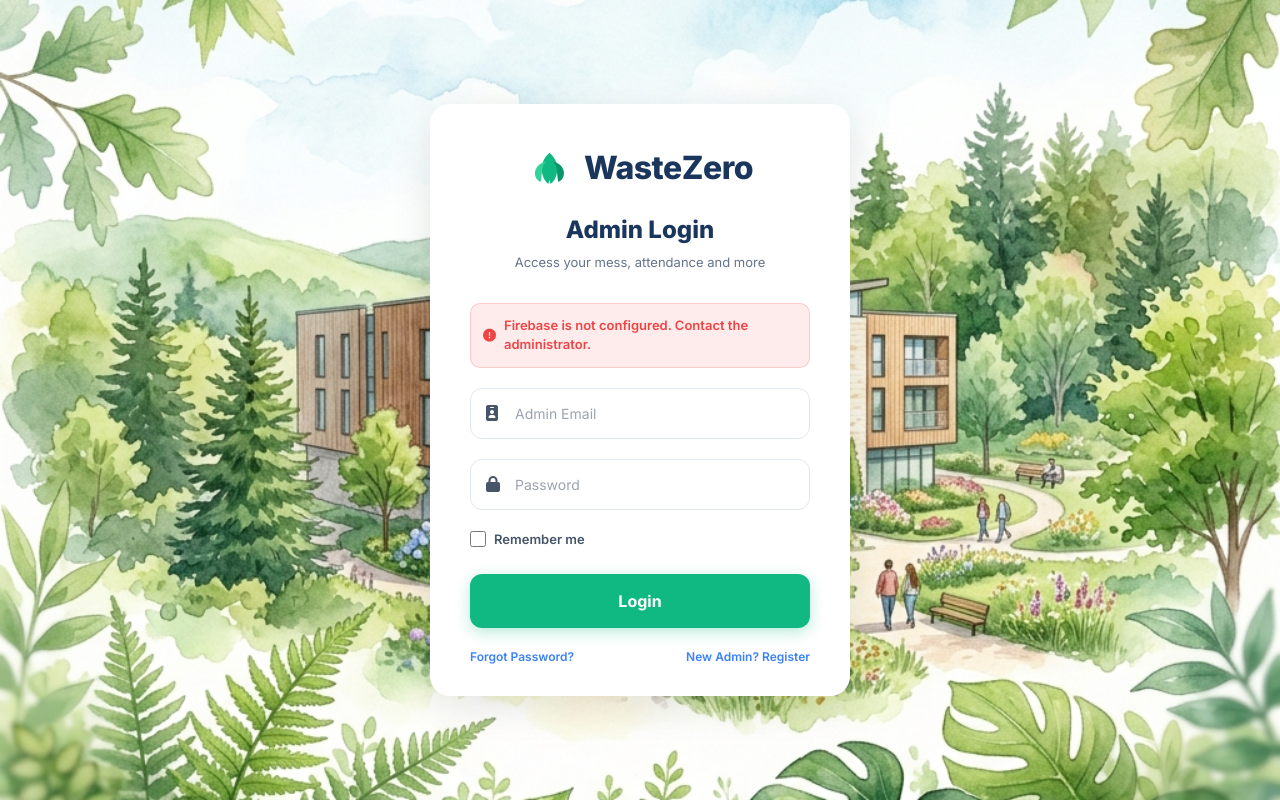
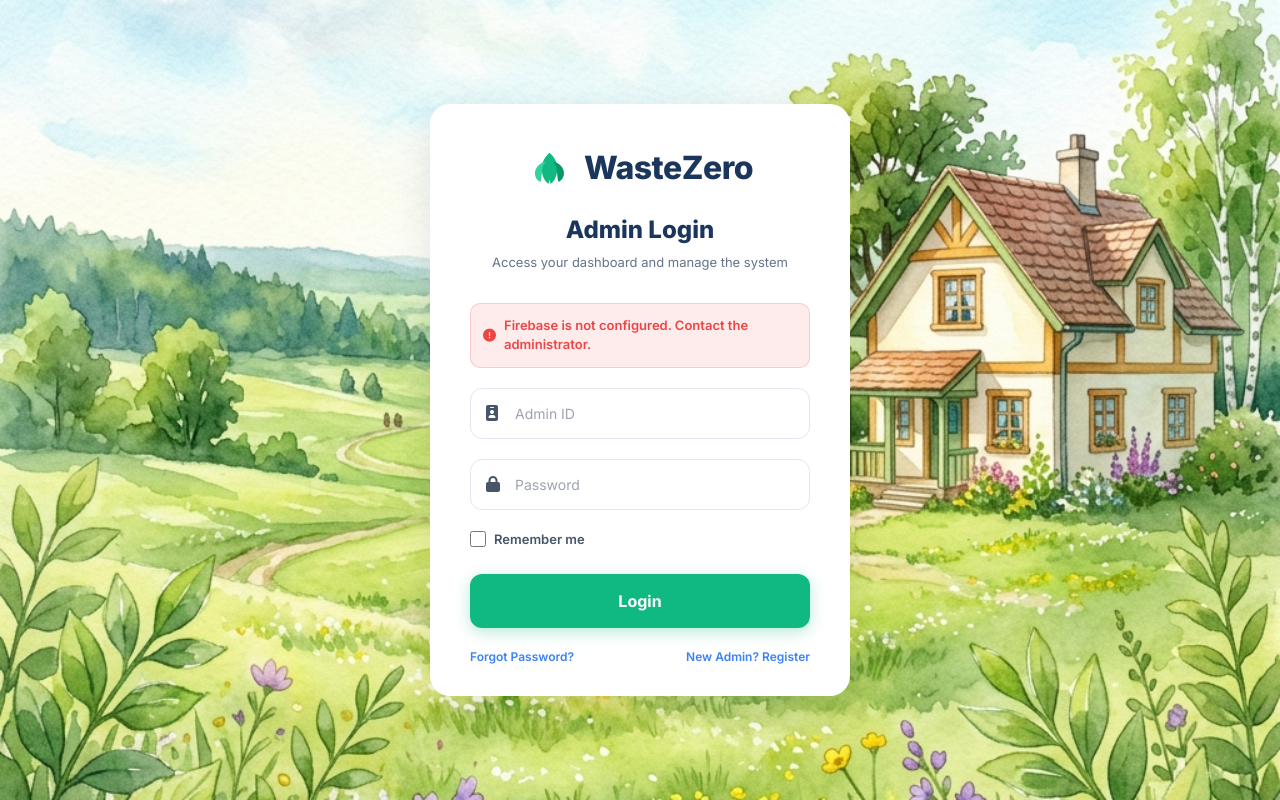
Before and after one commit to Akshaya-RBtech/p3, a Flask app: page /login in a window 1280 px wide. Run offline with Flask 3, Linux system fonts and the light colour scheme; some libraries are stand-ins or nearby versions.

Commit message:
UI: Add dedicated Admin Login styling and dynamic layout adjustments based on reference

```diff
--- a/templates/login.html
+++ b/templates/login.html
@@ -14,7 +14,7 @@
     align-items: center;
     justify-content: center;
     font-family: 'Inter', sans-serif;
-    background: url('/static/student_login_bg.png') no-repeat center center;
+    background: url("{% if type == 'Admin' %}/static/admin_login_bg.png{% else %}/static/student_login_bg.png{% endif %}") no-repeat center center;
     background-size: cover;
     position: relative;
     padding: 20px;
@@ -185,7 +185,7 @@
         </div>
 
         <h1 class="login-title">{{ type }} Login</h1>
-        <p class="login-subtitle">Access your mess, attendance and more</p>
+        <p class="login-subtitle">{% if type == 'Admin' %}Access your dashboard and manage the system{% else %}Access your mess, attendance and more{% endif %}</p>
 
         <!-- Message Alerts -->
         <div id="login-error" class="msg-alert msg-error" style="display:none;">
@@ -198,7 +198,7 @@
         <form id="login-form" onsubmit="event.preventDefault(); handleLogin();">
             <div class="custom-input-group">
                 <i class="fas fa-id-badge"></i>
-                <input type="email" name="email" id="email" class="custom-input" placeholder="{{ 'Admin Email' if type == 'Admin' else 'Student ID / Register Email' }}" required>
+                <input type="email" name="email" id="email" class="custom-input" placeholder="{{ 'Admin ID' if type == 'Admin' else 'Student ID / Register Number' }}" required>
             </div>
 
             <div class="custom-input-group">
```
Also changed, not shown: static/admin_login_bg.png (added).
